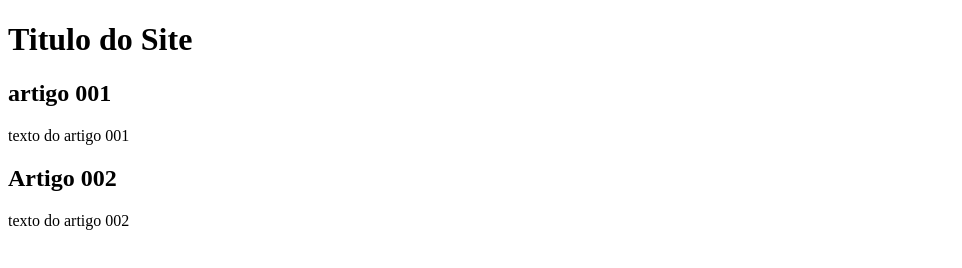
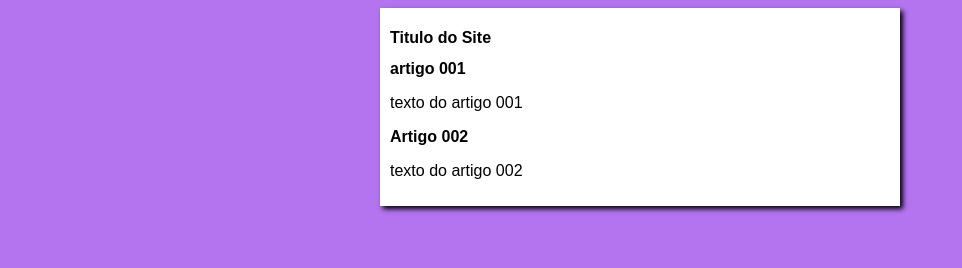
Before and after one commit to oswaldo-spadari/Site, a plain HTML site: page index.html in a window 1280 px wide. Shown: the whole page, without its empty margins (0-962 px from the left). Drawn offline with Linux system fonts and the light colour scheme.

Commit message:
inicio do design

```diff
--- /dev/null
+++ b/estilo/style.css
@@ -0,0 +1,16 @@
+*{
+    font-family: Arial, Helvetica, sans-serif;
+    font-size: 16px;
+}
+
+body{
+    background-color: rgb(180, 116, 240);
+}
+
+main{
+    background-color: white;
+    width: 500px;
+    margin: auto;
+    padding: 10px;
+    box-shadow: 3px 3px 5px rgba(0, 0, 0.473);
+}
--- a/index.html
+++ b/index.html
@@ -9,6 +9,7 @@
     <main>
         <header>
             <h1>Titulo do Site</h1>
+            <link rel="stylesheet" href="estilo/style.css">
         </header>
         <article>
             <h2>artigo 001</h2>
```
